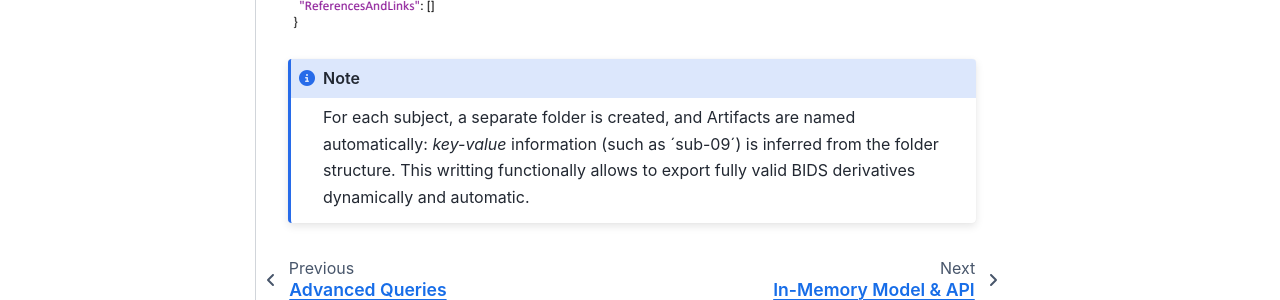
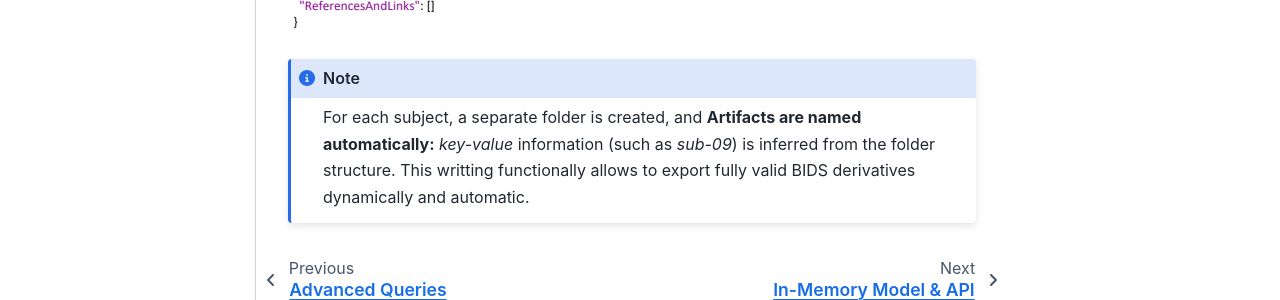
Before and after one commit to alexisbaxman/ancpbids_documentation, a Jupyter Book: the page built from book/write.md, in a window 1280 px wide and 926 px high. Shown: the part 536-836 px from the top of the window. Built offline with Jupyter Book 1.0.4 settings and Sphinx 7.4.7 and the Sphinx Book theme 1.1.4, drawn with Linux system fonts in a browser that asks for light colours.

````diff
--- a/book/write.md
+++ b/book/write.md
@@ -6,6 +6,6 @@ When ´calling ancpbids.save_dataset()´, the in-memory graph materializes as a
 ![dataset_description_json](../static/dataset_description_json.png)
 
 ```{note}
-For each subject, a separate folder is created, and Artifacts are named automatically: *key-value* information (such as ´sub-09´) is inferred from the folder structure. This writting functionally allows to export fully valid BIDS derivatives dynamically and automatic.
+For each subject, a separate folder is created, and **Artifacts are named automatically:** *key-value* information (such as *sub-09*) is inferred from the folder structure. This writting functionally allows to export fully valid BIDS derivatives dynamically and automatic.
 
 ```
````
